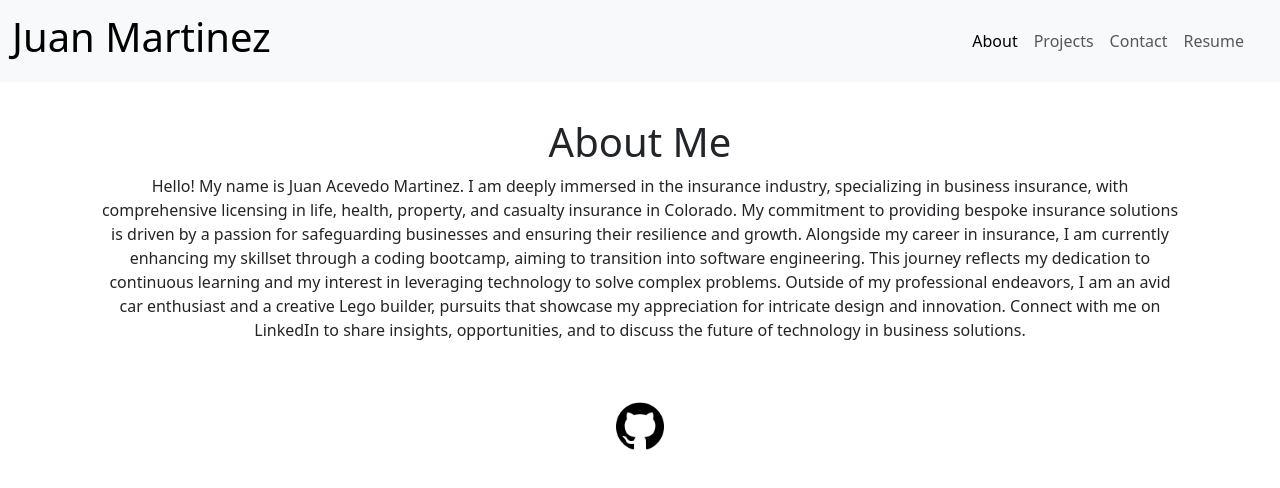
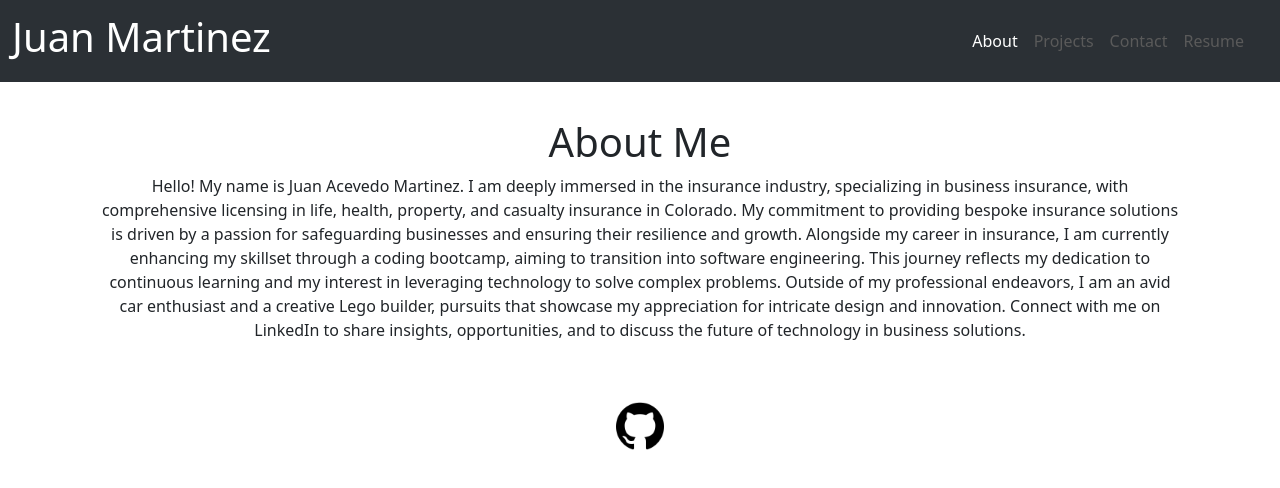
Before and after one commit to juanthtgotaway/Portfol.io, a React (Vite) app: page / in a window 1280 px wide. Shown: the top 488 px of the page. Built offline with nearby package versions, Linux system fonts and the light colour scheme.

Commit message:
cleared up dead code

```diff
--- a/src/App.css
+++ b/src/App.css
@@ -5,6 +5,7 @@
   box-sizing: border-box;
 
 }
+
 
 body {
   margin: 0;
@@ -15,6 +16,17 @@ body {
     display: flex;
     justify-content: center;
 }
+
+.nav-link {
+  color: #5a5a5a;
+  transition: color 0.3s ease;
+}
+
+.nav-link:hover {
+  color: #40719e;
+  transform: scale(1.03);
+}
+
 
 form {
   display: inline-block;
--- a/src/components/NavTabs.jsx
+++ b/src/components/NavTabs.jsx
@@ -11,7 +11,7 @@ function NavTabs() {
     return (
         <>
             {['md'].map((expand) => (
-                <Navbar key={expand} expand={expand} className="bg-body-tertiary mb-3">
+                <Navbar key={expand} expand={expand} className="bg-body-tertiary mb-3" data-bs-theme="dark">
                     <Container fluid>
                         <Navbar.Brand href="/">
                             <h1>Juan Martinez</h1>
@@ -63,55 +63,6 @@ function NavTabs() {
                 </Navbar>
             ))}
         </>
-
-        // <div>
-        //     <nav className="navbar navbar-expand-lg bg-body-tertiary">
-        //         <div className="container-fluid">
-        //             <span className="navbar-brand">
-        //                 <h1>Juan Martinez</h1>
-        //             </span>
-        //             <button className="navbar-toggler" type="button" data-bs-toggle="collapse" data-bs-target="#navbarSupportedContent" aria-controls="navbarSupportedContent" aria-expanded="false" aria-label="Toggle navigation">
-        //                 <span className="navbar-toggler-icon"></span>
-        //             </button>
-        //         </div>
-        //         <div className="collapse navbar-collapse" id="navbarNavAltMarkup">
-        //             <ul className="navbar-nav me-auto mb-2 mb-lg-0">
-        //                 <li className="nav-item">
-        //                     <Link
-        //                         to="/"
-        //                         className={currentPage === '/' ? 'nav-link active' : 'nav-link'}
-        //                     >
-        //                         About
-        //                     </Link>
-        //                 </li>
-        //                 <li className="nav-item">
-        //                     <Link
-        //                         to="/Projects"
-        //                         className={currentPage === '/Projects' ? 'nav-link active' : 'nav-link'}
-        //                     >
-        //                         Projects
-        //                     </Link>
-        //                 </li>
-        //                 <li className="nav-item">
-        //                     <Link
-        //                         to="/Contact"
-        //                         className={currentPage === '/Contact' ? 'nav-link active' : 'nav-link'}
-        //                     >
-        //                         Contact
-        //                     </Link>
-        //                 </li>
-        //                 <li className="nav-item">
-        //                     <Link
-        //                         to="/Resume"
-        //                         className={currentPage === '/Resume' ? 'nav-link active' : 'nav-link'}
-        //                     >
-        //                         Resume
-        //                     </Link>
-        //                 </li>
-        //             </ul>
-        //         </div>
-        //     </nav>
-        // </div>
     );
 }
 
```
